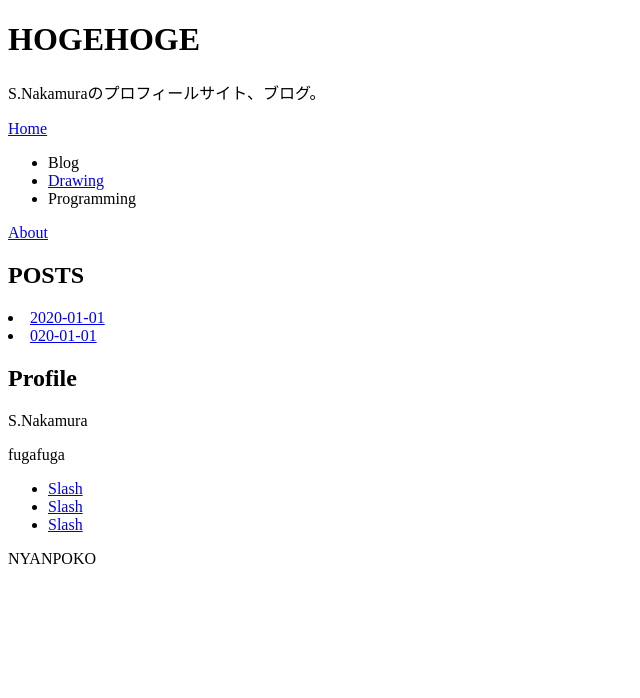
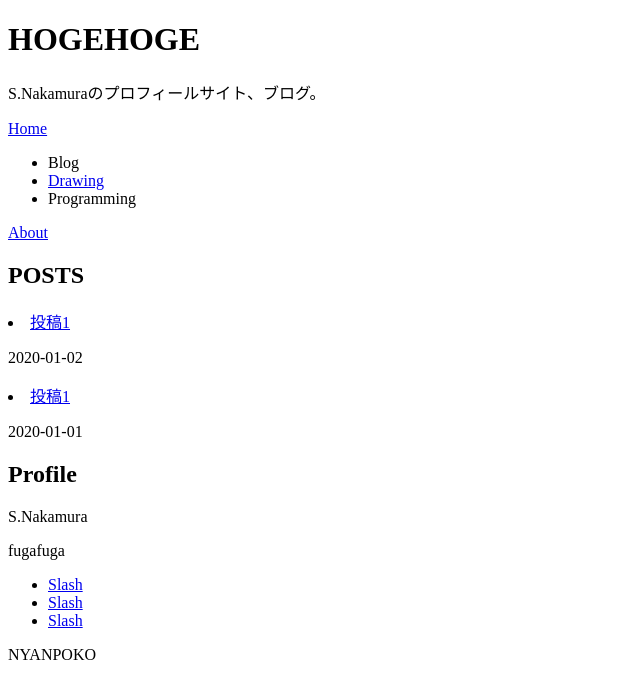
Before and after one commit to shin0825/next-js-md, a Next.js app in the folder app/: page /posts in a window 1280 px wide. Shown: the top 698 px of the page, without its empty margins (0-640 px from the left). Built offline with nearby package versions, Linux system fonts and the light colour scheme.

Commit message:
allPostsDataからdateを取得して表示した

```diff
--- a/app/pages/posts/index.js
+++ b/app/pages/posts/index.js
@@ -15,11 +15,12 @@ export default function Index({ allPostsData }) {
   return (
     <Layout home>
       <h2>POSTS</h2>
-        {allPostsData.map(({ id }) => (
+        {allPostsData.map(({ id, title, date }) => (
           <li key={id}>
             <Link href="/posts/[id]" as={`/posts/${id}`}>
-              <a>{id}</a>
+              <a>{title}</a>
             </Link>
+            <p>{date}</p>
           </li>
         ))}
     </Layout>
--- a/app/posts/020-01-01.md
+++ b/app/posts/020-01-01.md
@@ -1,6 +1,7 @@
 ---
 title: 投稿1
 permalink: post1
+date: '2020-01-02'
 category: カテゴリー1
 tag:
 - タグ1
--- a/app/posts/2020-01-01.md
+++ b/app/posts/2020-01-01.md
@@ -1,6 +1,7 @@
 ---
 title: 投稿1
 permalink: post1
+date: '2020-01-01'
 category: カテゴリー1
 tag:
 - タグ1
```
